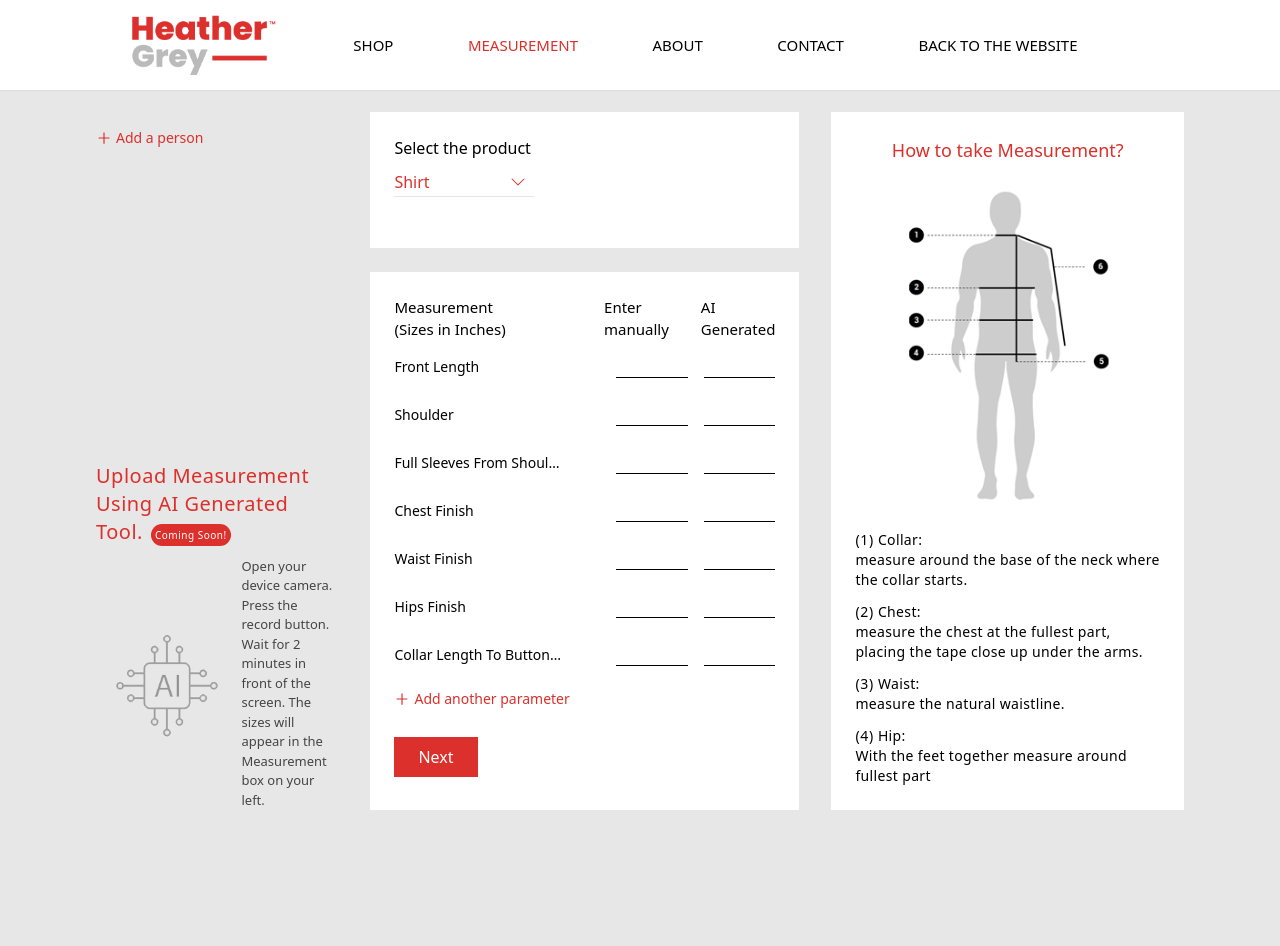
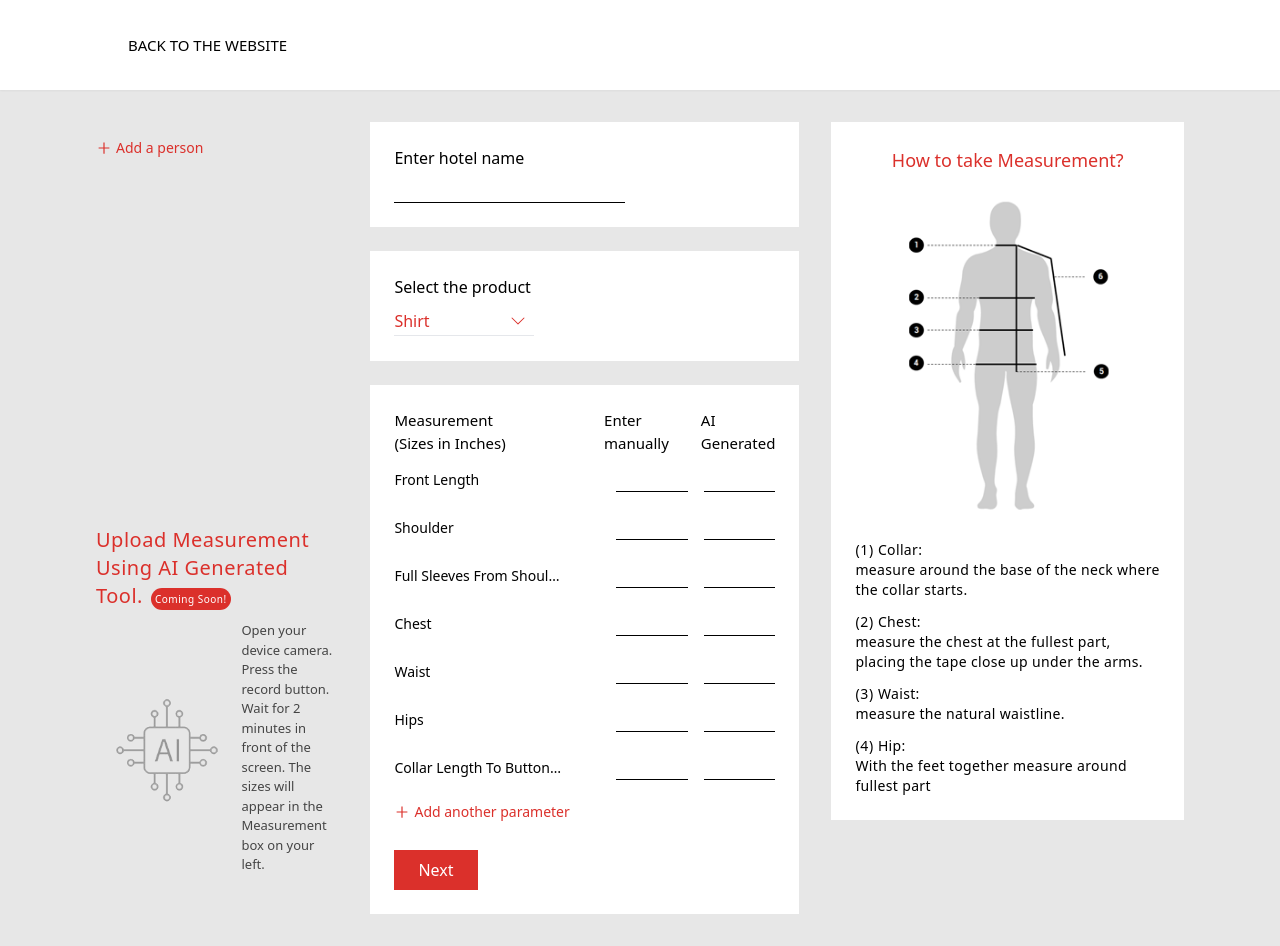
Before and after one commit to Harshkedia/heathergrey-measurements, a Next.js app: page / in a window 1280 px wide. Before the commit the page ends 880 px from the top, so only its background shows below. Built offline with nearby package versions, Linux system fonts and the light colour scheme.

Commit message:
minor improvements

```diff
--- a/components/Header.tsx
+++ b/components/Header.tsx
@@ -1,13 +1,8 @@
 export const Header = () => (
-  <div className="w-screen bg-white h-[90px] flex items-center justify-center fixed top-0 left-0 z-[999] shadow-sm">
+  <div className="w-screen bg-white h-[90px] flex items-center justify-center z-[999] shadow-sm">
     <div className="flex items-center w-4/5 h-full">
-      <img src="/header.png" alt="" className="h-[70px]" />
-      <div className="flex items-center justify-evenly grow uppercase font-[500] cursor-pointer text-[15px]">
-        <p>Shop</p>
-        <p className="text-[#DB302B]">Measurement</p>
-        <p>About</p>
-        <p>Contact</p>
-        <p>Back to the website</p>
+      <div className="grow uppercase font-[500] cursor-pointer text-[15px]">
+        <a href={"https://heathergreycollective.com/"}>Back to the website</a>
       </div>
     </div>
   </div>
--- a/pages/_document.tsx
+++ b/pages/_document.tsx
@@ -7,7 +7,6 @@ export default function Document() {
       <Head />
       <body>
         <Header />
-        <div className="h-[80px]" />
         <Main />
         <NextScript />
       </body>
--- a/pages/index.tsx
+++ b/pages/index.tsx
@@ -6,7 +6,7 @@ import {
 import { measurements } from "../static/measurements";
 import { AiOutlinePlus } from "react-icons/ai";
 import { useForm } from "react-hook-form";
-import { Fragment, useState } from "react";
+import React, { Fragment, useState } from "react";
 import { AddPerson } from "../components/AddPerson";
 import { Select } from "../components/Select";
 
@@ -33,15 +33,15 @@ export default function Home() {
         measurements: {
           ...addMeasurements[person as keyof typeof addMeasurements]
             .measurements,
-          hipsFinish:
+          hips:
             Number(
               addMeasurements[person as keyof typeof addMeasurements]
-                .measurements.hipsFinish
+                .measurements.hips
             ) + 4,
-          chestFinish:
+          chest:
             Number(
               addMeasurements[person as keyof typeof addMeasurements]
-                .measurements.chestFinish
+                .measurements.chest
             ) + 5,
         },
       };
@@ -79,12 +79,12 @@ export default function Home() {
   return (
     <>
       <Head>
-        <title>Heathergrey Collective LLP</title>
+        <title>Heathergrey Measurements</title>
         <meta name="description" content="Fit measurements into sizes" />
         <meta name="viewport" content="width=device-width, initial-scale=1" />
         <link rel="icon" href="/favicon.ico" />
       </Head>
-      <div className="h-screen w-screen flex flex-col items-center">
+      <div className="flex flex-col items-center">
         {step === 2 && (
           <h3 className="text-2xl my-6 text-[#DB302B]">
             {`${String(person)}'s ${selected} matching Measurements`}
@@ -147,6 +147,12 @@ export default function Home() {
                 </div>
               </div>
               <div className="flex flex-col gap-y-6 !h-full">
+                <div className="bg-white p-6 h-[20%]">
+                  <p className="pb-2">Enter hotel name</p>
+                  <input className="outline-none border-b border-black text-[#DB302B]" />
+                </div>
+
+
                 <div className="bg-white p-6 h-[20%]">
                   <p className="pb-2">Select the product</p>
                   <Select
@@ -332,19 +338,19 @@ export default function Home() {
                       let colBg = "";
                       let col: string[] = [];
 
-                      if (String(row) === "chestFinish") {
+                      if (String(row) === "chest") {
                         background = matchChestSize(
                           val,
-                          people[person].measurements.chestFinish
+                          people[person].measurements.chest
                         );
                       }
 
-                      Object.keys(measurements.chestFinish).forEach(
+                      Object.keys(measurements.chest).forEach(
                         (k) =>
                           Math.abs(
-                            people[person].measurements.chestFinish -
-                              measurements.chestFinish[
-                                k as keyof typeof measurements.chestFinish
+                            people[person].measurements.chest -
+                              measurements.chest[
+                                k as keyof typeof measurements.chest
                               ]
                           ) <= 1 && col.push(k)
                       );
@@ -368,7 +374,7 @@ export default function Home() {
 
                         if (
                           !people[person].measurements[row] ||
-                          row === "waistFinish"
+                          row === "waist"
                         ) {
                           colBg = "rgba(176,205,252,.2) #000";
                         }
@@ -389,7 +395,7 @@ export default function Home() {
                             {val}
                             {colIsHighlighted(col, row, id) &&
                               people[person].measurements[row] &&
-                              row !== "waistFinish" && (
+                              row !== "waist" && (
                                 <span className="text-[0.7rem]">
                                   {people[person].measurements[row]} entered
                                 </span>
--- a/static/measurements.ts
+++ b/static/measurements.ts
@@ -44,7 +44,7 @@ export const measurements = {
     "54/7XL": 28.5,
     "56/8XL": 29,
   },
-  chestFinish: {
+  chest: {
     "32/2XS": 37,
     "34/XS": 39,
     "36/S": 41,
@@ -59,7 +59,7 @@ export const measurements = {
     "54/7XL": 59,
     "56/8XL": 61,
   },
-  waistFinish: {
+  waist: {
     "32/2XS": 35,
     "34/XS": 37,
     "36/S": 39,
@@ -74,7 +74,7 @@ export const measurements = {
     "54/7XL": 57,
     "56/8XL": 59,
   },
-  hipsFinish: {
+  hips: {
     "32/2XS": 38,
     "34/XS": 40,
     "36/S": 42,
```
Also changed, not shown: components/back-arrow.png (added), 1 other file (tests, documents, lock files or other folders).
